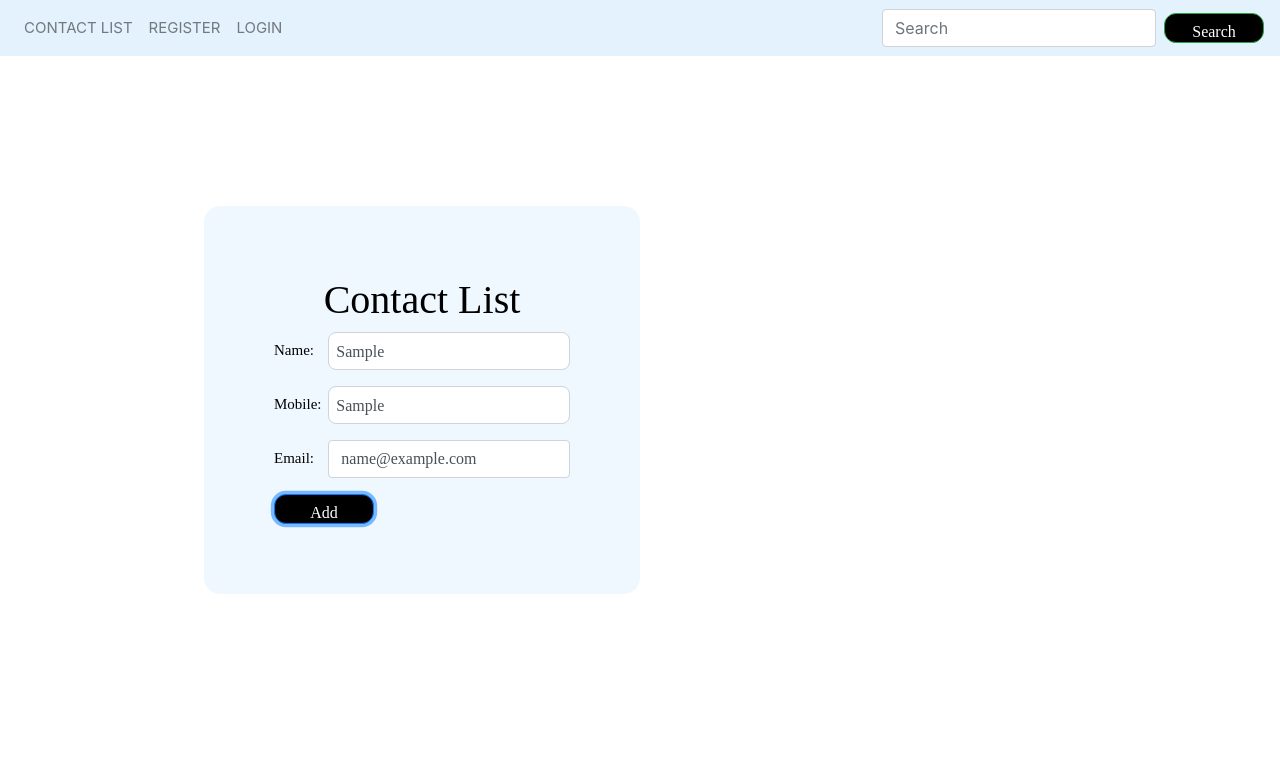
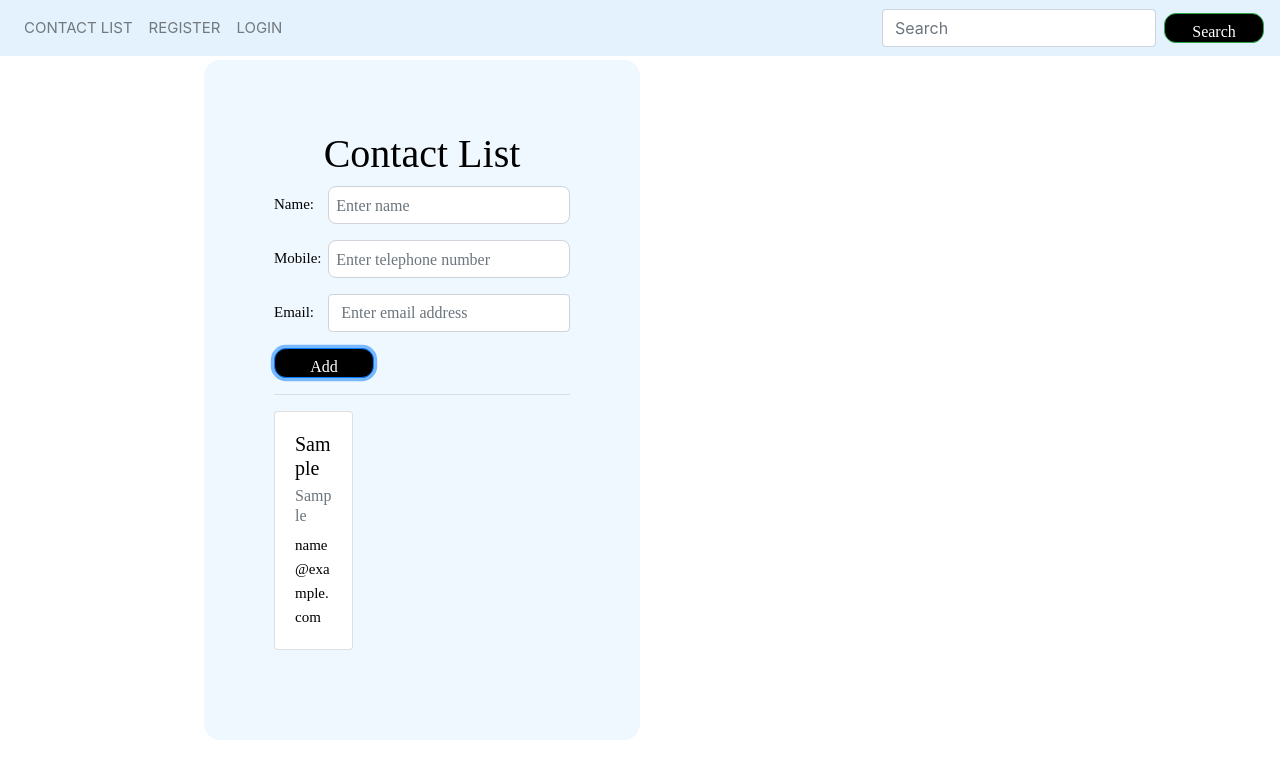
Before and after one commit to LegendPoint/AAA, a Vue app in the folder contactlist-master/vue-contactList/: page /contactlist in a window 1280 px wide. Both pictures are taken after typing "Sample", "Sample", "name@example.com" into the empty fields and a click on the button "Add". Shown: the top 778 px of the page. Built offline with nearby package versions, Linux system fonts and the light colour scheme; a web font is replaced by a local one.

Commit message:
Update ContactList.vue

```diff
--- a/contactlist-master/vue-contactList/src/views/ContactList.vue
+++ b/contactlist-master/vue-contactList/src/views/ContactList.vue
@@ -7,25 +7,39 @@
         <div class="form-group row">
           <label for="name" class="col-sm-2 col-form-label">Name:</label>
           <div class="col-sm-10">
-            <input type="text" class="form-control" id="name" placeholder="Enter name">
+            <input type="text" class="form-control" id="name" v-model="newContact.name" placeholder="Enter name">
           </div>
         </div>
 
         <div class="form-group row">
           <label for="telephone" class="col-sm-2 col-form-label">Mobile:</label>
           <div class="col-sm-10">
-            <input type="text" class="form-control" id="telephone" placeholder="Enter telephone number">
+            <input type="text" class="form-control" id="telephone" v-model="newContact.telephone" placeholder="Enter telephone number">
           </div>
         </div>
 
         <div class="form-group row">
           <label for="email" class="col-sm-2 col-form-label">Email:</label>
           <div class="col-sm-10">
-            <input type="email" class="form-control" id="email" placeholder="Enter email address">
+            <input type="email" class="form-control" id="email" v-model="newContact.email" placeholder="Enter email address">
           </div>
         </div>
 
-        <button type="submit" class="btn btn-primary">Add</button>
+        <button type="submit" class="btn btn-primary" @click="addContact">Add</button>
+
+        <hr>
+
+        <div class="row">
+          <div class="col-sm-4" v-for="(newContact, index) in contacts" :key="index">
+            <div class="card">
+              <div class="card-body">
+                <h5 class="card-title">{{ newContact.name }}</h5>
+                <h6 class="card-subtitle mb-2 text-muted">{{ newContact.telephone }}</h6>
+                <p class="card-text">{{ newContact.email }}</p>
+              </div>
+            </div>
+          </div>
+        </div>
 
       </div>
     </div>
@@ -33,17 +47,30 @@
 </template>
 
 <script>
-
 export default {
   data() {
-
+    return {
+      newContact: {
+        name: '',
+        telephone: '',
+        email: ''
+      },
+      contacts: []
+    };
   },
-  methods:{
-
+  methods: {
+    addContact() {
+      this.contacts.push({...this.newContact});
+      this.newContact.name = '';
+      this.newContact.telephone = '';
+      this.newContact.email = '';
+    }
   }
-}
+};
 </script>
 
 <style>
-
+.card {
+  margin-bottom: 20px;
+}
 </style>
```
